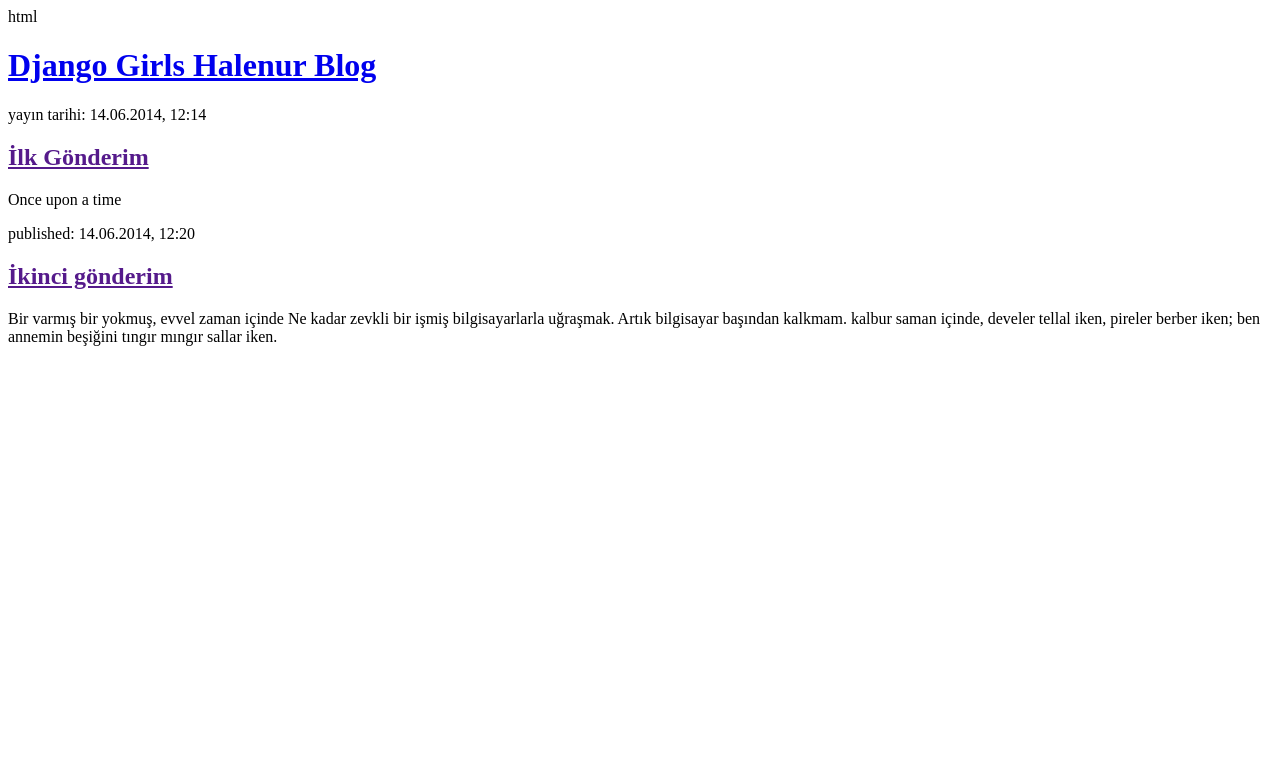
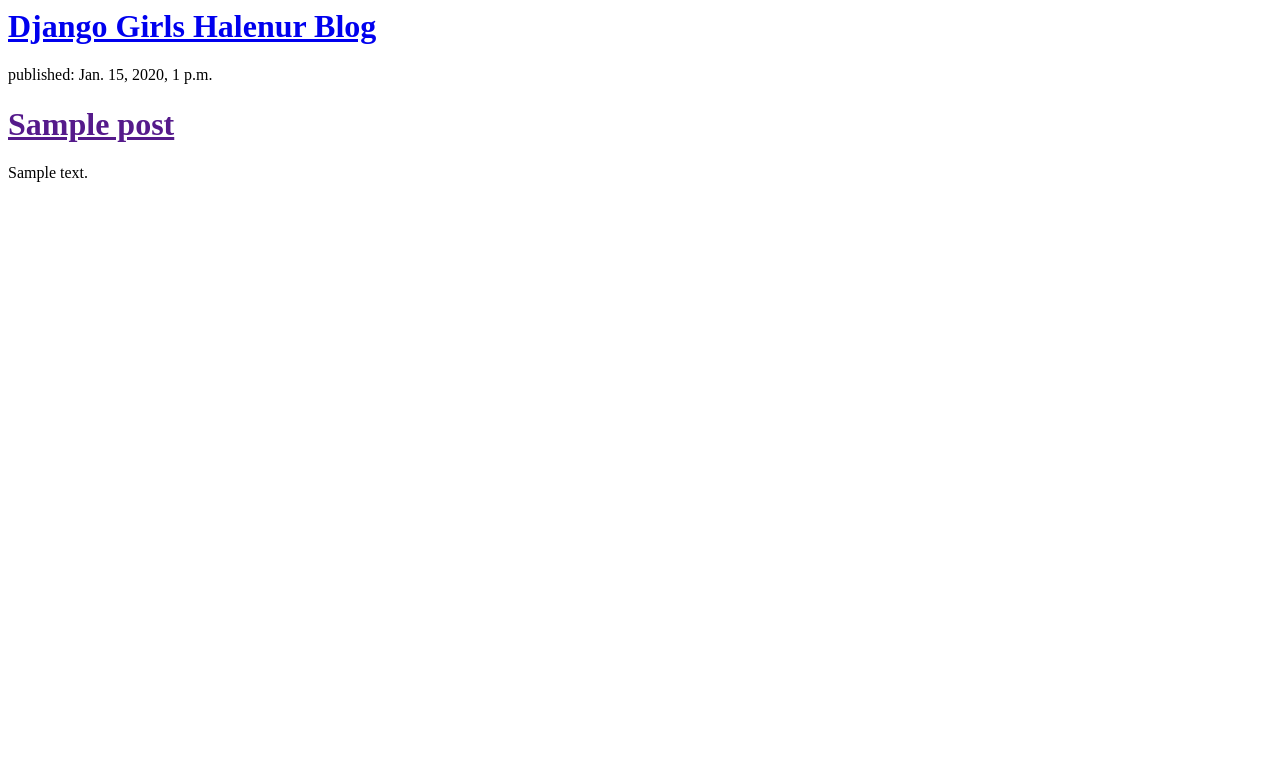
Before and after one commit to HalenurBulgu/myfirst-blog, a Django app: template blog/templates/blog/post_list.html in a window 1280 px wide. Shown: the top 783 px of the page. Run offline with Django 3.2, Linux system fonts and the light colour scheme; the template is opened without the code that fills it: values that come from a table or form of the project are taken from there, others are empty; tables that the repository leaves empty hold one stand-in row (values such as "Sample post").

Commit message:
veritabanından gönderileri göstermek için templatelerdeğiştirildi.

```diff
--- a/blog/templates/blog/post_list.html
+++ b/blog/templates/blog/post_list.html
@@ -1,4 +1,4 @@
-html
+
 <html>
     <head>
         <title>Django Girls Halenur blog</title>
@@ -7,16 +7,16 @@
         <div>
             <h1><a href="/">Django Girls Halenur Blog</a></h1>
         </div>
-        <div>
-            <p>yayın tarihi: 14.06.2014, 12:14</p>
-            <h2><a href="">İlk Gönderim</a></h2>
-            <p>Once upon a time </p>
-        </div>
 
-        <div>
-            <p>published: 14.06.2014, 12:20</p>
-            <h2><a href="">İkinci gönderim</a></h2>
-            <p>Bir varmış bir yokmuş, evvel zaman içinde Ne kadar zevkli bir işmiş bilgisayarlarla uğraşmak. Artık bilgisayar başından kalkmam. kalbur saman içinde, develer tellal iken, pireler berber iken; ben annemin beşiğini tıngır mıngır sallar iken.</p>
-        </div>
+     {% for post in posts %}
+     <div>
+        <p>published: {{ post.published_date }} </p>
+        <h1><a href="">{{ post.title }}</a></h1>
+        <p>{{ post.text|linebreaksbr }}</p>
+
+
+    </div>
+
+    {% endfor %}
     </body>
-</html>
+    </html>
```
Also changed, not shown: blog/views.py (+10 -2 lines).
